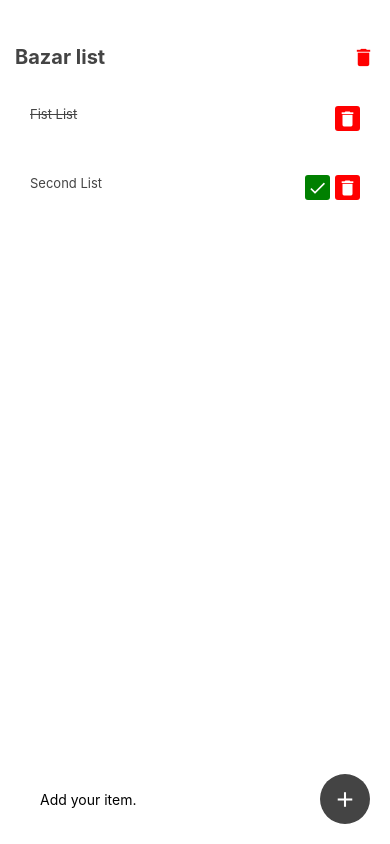
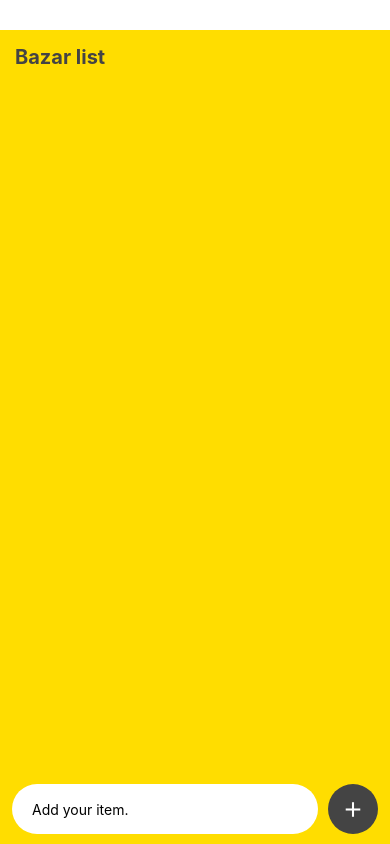
Before and after one commit to codingwithprince/bazar-list, a React Native app: screen / in a window 390 px wide. Built offline with nearby package versions, Linux system fonts and the light colour scheme.

Commit message:
conpleted

```diff
--- a/App.js
+++ b/App.js
@@ -1,5 +1,6 @@
 import React from 'react';
 import Icon from 'react-native-vector-icons/MaterialIcons'
+import AsyncStorage from '@react-native-async-storage/async-storage';
 import { Alert, FlatList, SafeAreaView, StyleSheet, Text, TextInput, ToastAndroid, TouchableOpacity, View } from 'react-native';
 
 
@@ -10,9 +11,41 @@ const COLORS = {
 
 export default function App() {
   const [textInput, setTextInput] = React.useState('');
-  const [list, setList] = React.useState([{id:1, task:'fist list', completed: true},
-  {id:2, task:'second list', completed: false}
-]);
+  const [list, setList] = React.useState([]);
+
+React.useEffect(()=>{
+  getListFromUserDevice(list);
+}, [])
+
+React.useEffect(()=>{
+  saveListToUsersDevice(list);
+},[list])
+
+
+// saving list items to users device
+const saveListToUsersDevice = async list =>{
+  try{
+    const stringifyList = JSON.stringify(list);
+    await AsyncStorage.setItem('lists', stringifyList);
+  }
+  catch(e){
+    console.log("Trouble from saving list to devices.",e);
+  }
+
+}
+
+const getListFromUserDevice = async () =>{
+  try{
+    const lists = await AsyncStorage.getItem('lists');
+    if(lists != null){
+      setList(JSON.parse(lists))
+    }
+  } catch (error){
+    console.log('trouble in getting lists from user devices.',error);
+  }
+}
+
+
 
 // adding new item to list
 const addToList = () =>{
@@ -54,15 +87,16 @@ const clearAllItems = () =>{
     {text:'Yes', onPress: ()=> {setList([])}}
 
 ])
+}
 
-}
 
 // ListItem's components
 const ListItem = ({list}) =>{
   return <View style={styles.listItem}>
           <View style={{flex:1}}>
-            <Text style={{fontSize:13,textTransform:'capitalize',
+            <Text style={{fontSize:15,textTransform:'capitalize',
                 color:COLORS.primary,
+                fontWeight:'normal',
                 textDecorationLine: list?.completed?"line-through":"none"}}
                 >{list?.task}</Text>
           </View>
@@ -85,7 +119,7 @@ const ListItem = ({list}) =>{
           Bazar list
         </Text>
         {
-          list != '' && <Icon name="delete" size={23} color='red' onPress={()=> clearAllItems() } />
+          list != '' && <Icon  name="delete" size={23} color='red' onPress={()=> clearAllItems() } />
         }
 
       </View>
@@ -120,13 +154,13 @@ const styles = StyleSheet.create({
   container: {
     marginTop:30,
     flex: 1,
-    backgroundColor: COLORS.white
+    backgroundColor: '#ffdd00'
   },
   header:{
     alignItems:'center',
     padding:15,
     flexDirection:'row',
-    justifyContent:'space-between'
+    justifyContent:'space-between',
   },
   headerText:{
     fontSize:20,
@@ -137,17 +171,19 @@ const styles = StyleSheet.create({
     width:'100%',
     position:"absolute",
     bottom:0,
+    backgroundColor: '#ffdd00',
     flexDirection:'row',
     alignItems:'center',
-    paddingHorizontal: 20
+    paddingHorizontal: 12,
+    elevation:40
   },
   inputContainer:{
     height:50,
     backgroundColor: COLORS.white,
     flex: 1,
     paddingHorizontal:20,
-    marginVertical: 20,
-    marginRight:20,
+    marginVertical: 10,
+    marginRight:10,
     borderRadius:30,
     elevation:3,
     justifyContent:'center'
@@ -158,7 +194,8 @@ const styles = StyleSheet.create({
     backgroundColor:COLORS.primary,
     borderRadius:25,
     alignItems:"center",
-    justifyContent:"center"
+    justifyContent:"center",
+    elevation:10
   },
   listItem:{
     padding:15,
--- a/app.json
+++ b/app.json
@@ -6,7 +6,7 @@
     "orientation": "portrait",
     "icon": "./assets/icon.png",
     "splash": {
-      "image": "./assets/splash.png",
+      "image": "./assets/icon.png",
       "resizeMode": "contain",
       "backgroundColor": "#ffffff"
     },
@@ -23,7 +23,8 @@
       "adaptiveIcon": {
         "foregroundImage": "./assets/adaptive-icon.png",
         "backgroundColor": "#FFFFFF"
-      }
+      },
+      "package": "com.codingwithprince.bazarlist"
     },
     "web": {
       "favicon": "./assets/favicon.png"
```
Also changed, not shown: assets/icon.png.
